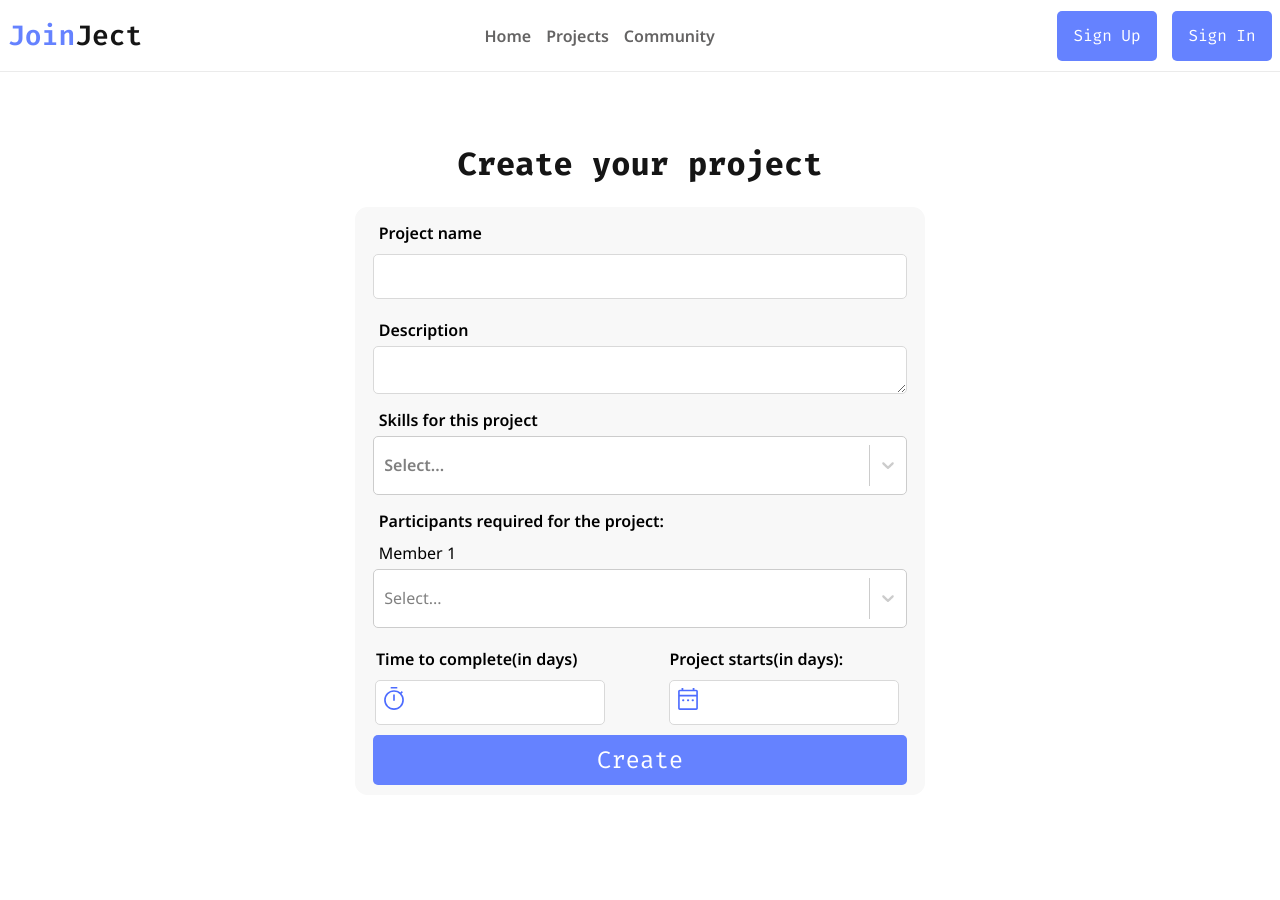
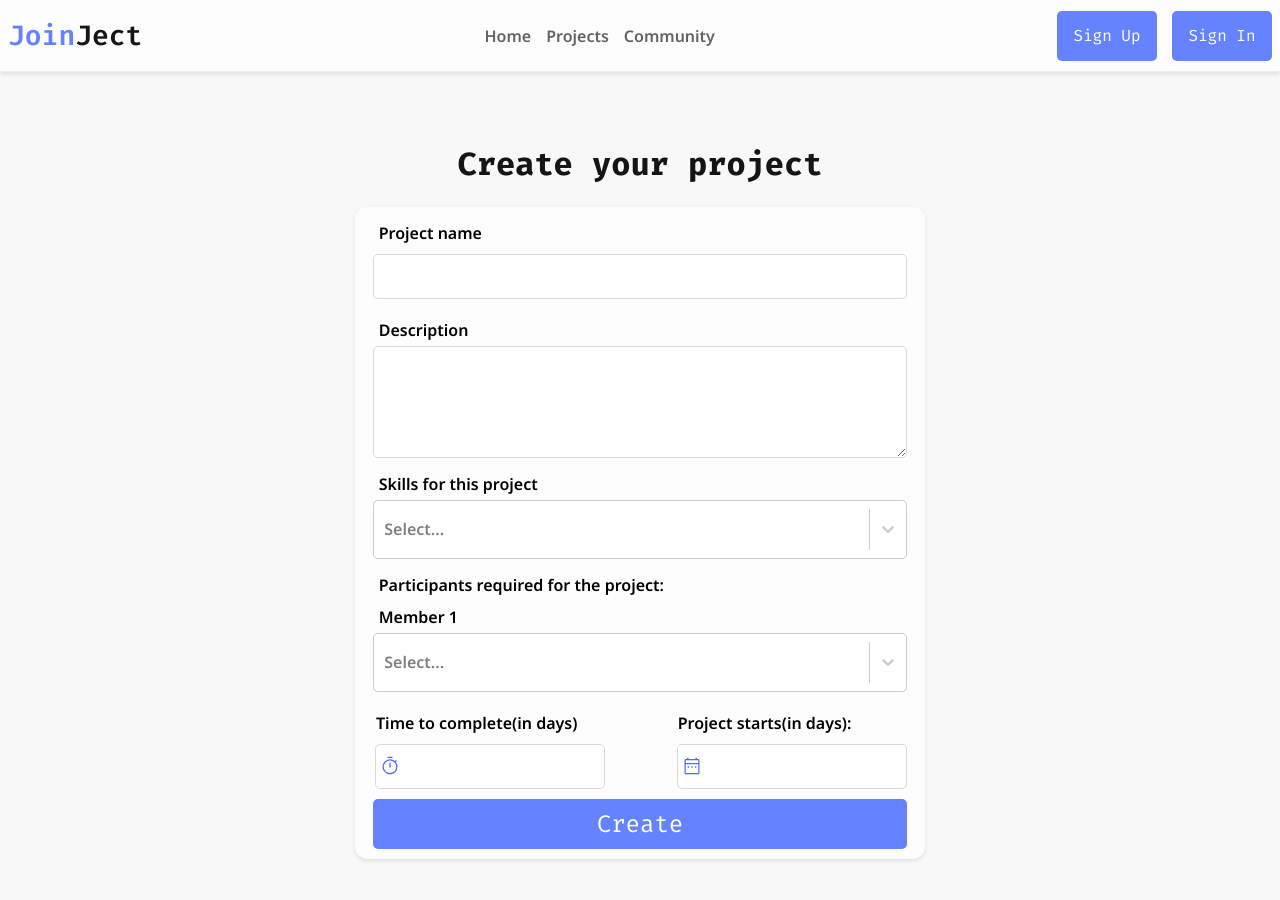
Before and after one commit to n1mply/JoinJect, a React (Vite) app in the folder Frontend/: page /create in a window 1280 px wide. Shown: the top 900 px of the page. Built offline with nearby package versions, Linux system fonts and the light colour scheme; no server answers.

Commit message:
redesinging..

```diff
--- a/Frontend/src/App.css
+++ b/Frontend/src/App.css
@@ -22,6 +22,7 @@ html, body {
   margin: 0;
   box-sizing: border-box;
   font-family: "Noto Sans";
+  background-color: #f8f8f8;;
   a{
     text-decoration: none;
     color:#151515
@@ -44,11 +45,12 @@ h1 {
 form {
   transition: all 0.3s ease;
   display: flex;
+  box-shadow: 0 2px 4px rgba(0, 0, 0, 0.1);
   flex-direction: column;
   width: 500px;
-  background-color: #f8f8f8;
   border-radius: 12.5px;
   padding: 10px;
+  background-color: #fdfdfd;
   .create-button{
     display: flex;
     justify-content: center;
@@ -77,7 +79,7 @@ input {
   box-sizing: border-box;
   padding-left: 15px;
   margin: 5px;
-  border: none;
+  border: 1px solid #c9c9c9;
   height: 45px;
   border-radius: 5px;
   transition: color 0.5s ease;
@@ -121,7 +123,7 @@ input:hover::placeholder {
 textarea{
   max-width: 95%;
   min-width: 95%;
-  max-height: 350px;
+  min-height: 100px;
   padding: 5px;
   justify-content: center;
   align-items: center;
@@ -158,6 +160,7 @@ label{
   }
   .skills-select{
     width: 97%;
+    font-weight: 600;
   }
   .member-select-container{
     width: 100%;
@@ -190,12 +193,14 @@ label{
 header{
     transition: all 0.3s ease;
     display: flex;
+    box-shadow: 0 2px 4px rgba(0, 0, 0, 0.1);
     justify-content: space-between;
     align-items: center;
     height: 55px;
     padding: 0.5rem;
     border-bottom: 1px solid #ebebeb;
     margin-bottom: 50px;
+    background-color: #fdfdfd;
     .joinject-logo{
         display: flex;
         justify-content: left;
@@ -275,7 +280,7 @@ header{
 .account-check {
   display: flex;
   font-size: 14px;
-  margin-left: 1rem;
+  margin-left: 5px;
 }
 
 .account-check p {
@@ -354,6 +359,9 @@ span.account-action:hover {
     flex-wrap: wrap;
     .time-container{
       width: 102%;
+      .input-content{
+        width: 102%;
+      }
     }
   }
 }
@@ -394,7 +402,7 @@ span.account-action:hover {
   display: flex;
   justify-content: space-between ;
   align-items: center;
-  width: 97%;
+  width: 98.5%;
   margin: 5px;
   input{
     font-family: 'Noto Sans';
@@ -416,13 +424,14 @@ span.account-action:hover {
     flex-direction: column;
     align-items: center;
     .input-content{
+      position: relative;
       display: flex;
+      align-items: center;
       img{
-        display: flex;
-        scale: 0.55;
         position: absolute;
-        align-items: center;
-        justify-content: center;
+        left: 10px;
+        width: 20px;
+        height: 20px;
       }
     }
   }
--- a/Frontend/src/CreateProject.jsx
+++ b/Frontend/src/CreateProject.jsx
@@ -139,7 +139,7 @@ export default function CreateProject({ apiClient }) {
           </label>
           {selectedGrades.map((grade, index) => (
             <div key={index} className="member-select-container">
-              <label htmlFor={`Member${index + 1}`}>Member {index + 1}</label>
+              <label style={{ fontWeight: 600 }} htmlFor={`Member${index + 1}`}>Member {index + 1}</label>
               <Select
                 id={`Member${index + 1}`}
                 isClearable
```
